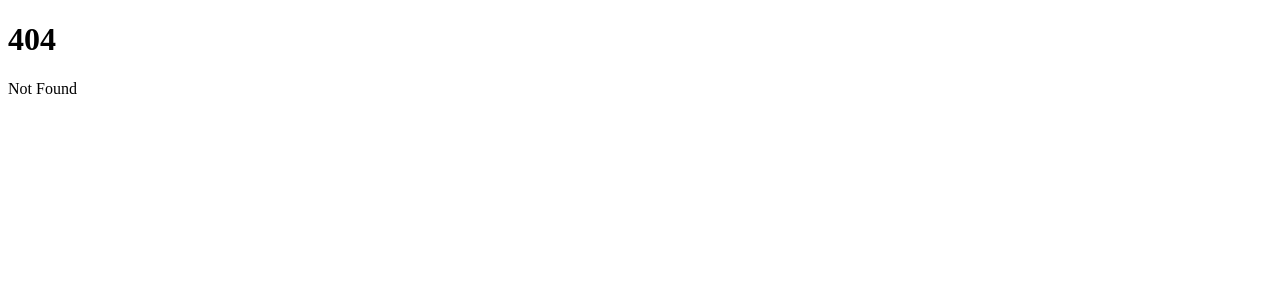
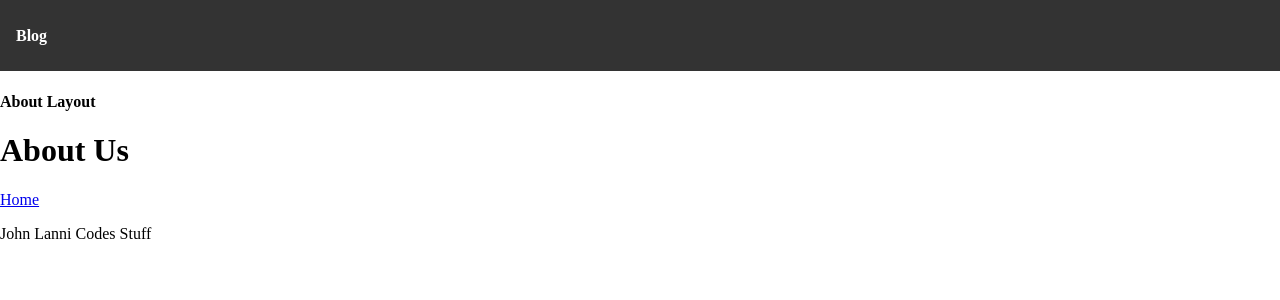
Before and after one commit to JohnLanni619/svelte-demo, a SvelteKit app: page /about in a window 1280 px wide. Before the commit this address had no page. Shown: the top 300 px of the page. Built offline with nearby package versions, Linux system fonts and the light colour scheme.

Commit message:
layouts and stylse

```diff
--- /dev/null
+++ b/src/routes/+layout.svelte
@@ -0,0 +1,13 @@
+<script>
+    import Header from "./Header.svelte";
+    import Footer from "./Footer.svelte";
+    import './styles.css'
+</script>
+
+<Header />
+
+<main>
+    <slot />
+</main>
+
+<Footer />
--- a/src/routes/+page.svelte
+++ b/src/routes/+page.svelte
@@ -1,2 +1,4 @@
 <h1>Welcome to SvelteKit</h1>
 <p>Visit <a href="https://kit.svelte.dev">kit.svelte.dev</a> to read the documentation</p>
+
+<a href="/about">About Us</a>
--- /dev/null
+++ b/src/routes/Footer.svelte
@@ -0,0 +1,3 @@
+<footer>
+    <p>John Lanni Codes Stuff</p>
+</footer>
--- /dev/null
+++ b/src/routes/Header.svelte
@@ -0,0 +1,15 @@
+<header>
+    <h1>Blog</h1>
+</header>
+
+<style>
+    header {
+        background-color: #333;
+        color: #fff;
+        padding: 1rem;
+    }
+
+    h1 {
+        font-size: 16px;
+    }
+</style>
--- /dev/null
+++ b/src/routes/about/+layout.svelte
@@ -0,0 +1,3 @@
+<h4>About Layout</h4>
+
+<slot />
--- /dev/null
+++ b/src/routes/about/+page.svelte
@@ -0,0 +1,3 @@
+<h1>About Us</h1>
+
+<a href="/">Home</a>
--- /dev/null
+++ b/src/routes/styles.css
@@ -0,0 +1,4 @@
+body {
+    padding: 0;
+    margin: 0;
+}
```
